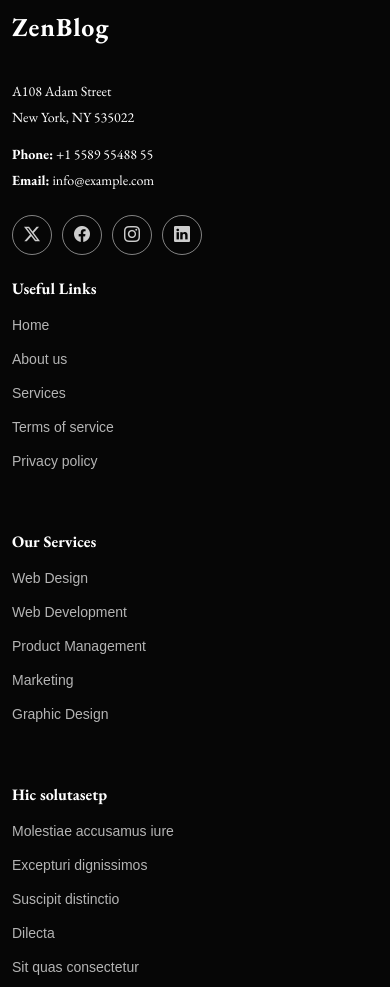
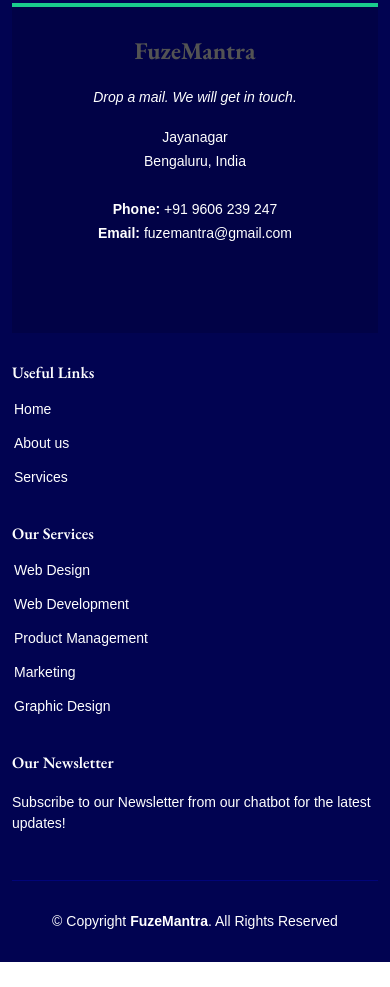
Before and after one commit to Shreesha99/fuzemantramain, a plain HTML site: page single-post.html in a window 390 px wide. Shown: the part 7473-8460 px from the top of the page. After the commit the page ends 8435 px from the top, so only its background shows below. Drawn offline with nearby package versions, Linux system fonts and the light colour scheme.

Commit message:
style: update footer styles and content in main.css and single-post.html

```diff
--- a/assets/css/main.css
+++ b/assets/css/main.css
@@ -449,125 +449,159 @@ h6 {
 }
 
 /*--------------------------------------------------------------
-# Global Footer
---------------------------------------------------------------*/
-.footer {
-  color: var(--default-color);
-  background-color: var(--background-color);
+# Footer
+--------------------------------------------------------------*/
+#footer {
+  background: #010351;
+  padding: 0 0 30px 0;
+  color: #fff;
   font-size: 14px;
-  position: relative;
-}
-
-.footer .footer-top {
-  padding-top: 50px;
-  border-top: 1px solid color-mix(in srgb, var(--default-color), transparent 90%);
-}
-
-.footer .footer-about .logo {
+}
+
+#footer .footer-top {
+  padding: 60px 0 30px 0;
+}
+
+#footer .footer-top .footer-info {
+  margin-bottom: 15px;
+  background: #010246;
+  color: #fff;
+  border-top: 4px solid #1acc8d;
+  text-align: center;
+  padding: 30px 20px;
+}
+
+#footer .footer-top .footer-info h3 {
+  font-size: 24px;
+  margin: 0 0 20px 0;
+  padding: 2px 0 2px 0;
   line-height: 1;
-  margin-bottom: 25px;
-}
-
-.footer .footer-about .logo img {
-  max-height: 40px;
-  margin-right: 6px;
-}
-
-.footer .footer-about .logo span {
-  color: var(--heading-color);
-  font-family: var(--heading-font);
-  font-size: 26px;
   font-weight: 700;
-  letter-spacing: 1px;
-}
-
-.footer .footer-about p {
+}
+
+#footer .footer-top .footer-info p {
   font-size: 14px;
-  font-family: var(--heading-font);
-}
-
-.footer .social-links a {
-  display: flex;
-  align-items: center;
-  justify-content: center;
-  width: 40px;
-  height: 40px;
+  line-height: 24px;
+  margin-bottom: 0;
+  font-family: "Montserrat", sans-serif;
+}
+
+#footer .footer-top .social-links a {
+  font-size: 18px;
+  display: inline-block;
+  color: #fff;
+  line-height: 1;
+  padding: 8px 0;
+  margin-right: 4px;
   border-radius: 50%;
-  border: 1px solid color-mix(in srgb, var(--default-color), transparent 50%);
+  text-align: center;
+  width: 36px;
+  height: 36px;
+  transition: 0.3s;
+}
+
+#footer .footer-top .social-links a:hover {
+  background: #1acc8d;
+  color: #fff;
+  text-decoration: none;
+}
+
+#footer .footer-top h4 {
   font-size: 16px;
-  color: color-mix(in srgb, var(--default-color), transparent 20%);
-  margin-right: 10px;
-  transition: 0.3s;
-}
-
-.footer .social-links a:hover {
-  color: var(--accent-color);
-  border-color: var(--accent-color);
-}
-
-.footer h4 {
-  font-size: 16px;
-  font-weight: bold;
+  font-weight: 600;
+  color: #fff;
   position: relative;
   padding-bottom: 12px;
 }
 
-.footer .footer-links {
+#footer .footer-top .footer-links {
   margin-bottom: 30px;
 }
 
-.footer .footer-links ul {
+#footer .footer-top .footer-links ul {
   list-style: none;
   padding: 0;
   margin: 0;
 }
 
-.footer .footer-links ul i {
+#footer .footer-top .footer-links ul i {
   padding-right: 2px;
-  font-size: 12px;
-  line-height: 0;
-}
-
-.footer .footer-links ul li {
+  color: #61ebba;
+  font-size: 18px;
+  line-height: 1;
+}
+
+#footer .footer-top .footer-links ul li {
   padding: 10px 0;
   display: flex;
   align-items: center;
 }
 
-.footer .footer-links ul li:first-child {
+#footer .footer-top .footer-links ul li:first-child {
   padding-top: 0;
 }
 
-.footer .footer-links ul a {
-  color: color-mix(in srgb, var(--default-color), transparent 30%);
+#footer .footer-top .footer-links ul a {
+  color: #fff;
+  transition: 0.3s;
   display: inline-block;
   line-height: 1;
 }
 
-.footer .footer-links ul a:hover {
-  color: var(--accent-color);
-}
-
-.footer .footer-contact p {
-  margin-bottom: 5px;
-}
-
-.footer .copyright {
-  padding: 25px 0;
-  border-top: 1px solid color-mix(in srgb, var(--default-color), transparent 90%);
-}
-
-.footer .copyright p {
-  margin-bottom: 0;
-}
-
-.footer .credits {
-  margin-top: 8px;
+#footer .footer-top .footer-links ul a:hover {
+  color: #4be8b0;
+}
+
+#footer .footer-top .footer-newsletter form {
+  margin-top: 30px;
+  background: #fff;
+  padding: 6px 10px 6px 15px;
+  position: relative;
+  border-radius: 50px;
+}
+
+#footer .footer-top .footer-newsletter form input[type=email] {
+  border: 0;
+  padding: 4px;
+  width: calc(100% - 110px);
+}
+
+#footer .footer-top .footer-newsletter form input[type=submit] {
+  position: absolute;
+  top: 0;
+  right: -2px;
+  bottom: 0;
+  border: 0;
+  background: none;
+  font-size: 16px;
+  padding: 0 20px;
+  background: #1acc8d;
+  color: #fff;
+  transition: 0.3s;
+  border-radius: 50px;
+}
+
+#footer .footer-top .footer-newsletter form input[type=submit]:hover {
+  background: #149f6e;
+}
+
+#footer .copyright {
+  border-top: 1px solid #010479;
+  text-align: center;
+  padding-top: 30px;
+}
+
+#footer .credits {
+  padding-top: 10px;
+  text-align: center;
   font-size: 13px;
-}
-
-.footer .credits a {
-  color: var(--default-color);
+  color: #fff;
+}
+
+@media (max-width: 575px) {
+  #footer .footer-top .footer-info {
+    margin: -20px 0 30px 0;
+  }
 }
 
 /*--------------------------------------------------------------
@@ -575,11 +609,13 @@ h6 {
 --------------------------------------------------------------*/
 #preloader {
   position: fixed;
-  inset: 0;
-  z-index: 999999;
+  top: 0;
+  left: 0;
+  right: 0;
+  bottom: 0;
+  z-index: 9999;
   overflow: hidden;
-  background: var(--background-color);
-  transition: all 0.6s ease-out;
+  background: #fff;
 }
 
 #preloader:before {
@@ -587,12 +623,12 @@ h6 {
   position: fixed;
   top: calc(50% - 30px);
   left: calc(50% - 30px);
-  border: 6px solid #ffffff;
-  border-color: var(--accent-color) transparent var(--accent-color) transparent;
+  border: 6px solid #1acc8d;
+  border-top-color: #d2f9eb;
   border-radius: 50%;
   width: 60px;
   height: 60px;
-  animation: animate-preloader 1.5s linear infinite;
+  animation: animate-preloader 1s linear infinite;
 }
 
 @keyframes animate-preloader {
@@ -604,6 +640,7 @@ h6 {
     transform: rotate(360deg);
   }
 }
+
 
 /*--------------------------------------------------------------
 # Scroll Top Button
--- a/single-post.html
+++ b/single-post.html
@@ -25,14 +25,6 @@
 
   <!-- Main CSS File -->
   <link href="assets/css/main.css" rel="stylesheet">
-
-  <!-- =======================================================
-  * Template Name: ZenBlog
-  * Template URL: https://bootstrapmade.com/zenblog-bootstrap-blog-template/
-  * Updated: Aug 08 2024 with Bootstrap v5.3.3
-  * Author: BootstrapMade.com
-  * License: https://bootstrapmade.com/license/
-  ======================================================== -->
 </head>
 
 <body class="single-post-page">
@@ -47,7 +39,7 @@
 
       <nav id="navbar" class="navbar">
         <ul>
-          <li><a class="nav-link scrollto active" href="index.html">Back to Home</a></li>
+          <li><a class="nav-link scrollto" href="index.html">Back to Home</a></li>
         </ul>
         <i class="bi bi-list mobile-nav-toggle"></i>
       </nav><!-- .navbar -->
@@ -395,88 +387,80 @@
     </div>
 
   </main>
+  <!-- ======= Footer ======= -->
+  <footer id="footer">
+    <div class="footer-top">
+      <div class="container">
+        <div class="row">
 
-  <footer id="footer" class="footer dark-background">
-
-    <div class="container footer-top">
-      <div class="row gy-4">
-        <div class="col-lg-4 col-md-6 footer-about">
-          <a href="index.html" class="logo d-flex align-items-center">
-            <span class="sitename">ZenBlog</span>
+          <div class="col-lg-4 col-md-6">
+            <div class="footer-info">
+              <h3>FuzeMantra</h3>
+              <p class="pb-3"><em>Drop a mail. We will get in touch.</em>
+              </p>
+              <p>
+                Jayanagar <br>
+                Bengaluru, India<br><br>
+                <strong>Phone:</strong> +91 9606 239 247<br>
+                <strong>Email:</strong> fuzemantra@gmail.com<br>
+              </p>
+              <div class="social-links mt-3">
+                <a href="https://x.com/FuzeMantra" class="twitter" target="_blank" aria-label="Follow FuzeMantra on Twitter">
+                  <i class="ri-twitter-x-line"></i>
                 </a>
-          <div class="footer-contact pt-3">
-            <p>A108 Adam Street</p>
-            <p>New York, NY 535022</p>
-            <p class="mt-3"><strong>Phone:</strong> <span>+1 5589 55488 55</span></p>
-            <p><strong>Email:</strong> <span>info@example.com</span></p>
+                <!-- <a href="#" class="facebook" target="_blank" aria-label="Follow FuzeMantra on Facebook">
+                  <i class="bx bxl-facebook"></i>
+                </a> -->
+                <a href="https://www.instagram.com/fuzemantra/" class="instagram" target="_blank" aria-label="Follow FuzeMantra on Instagram">
+                  <i class="bx bxl-instagram"></i>
+                </a>
+                <a href="https://www.linkedin.com/company/fuzemantra/" target="_blank" class="linkedin" aria-label="Connect with FuzeMantra on LinkedIn">
+                  <i class="bx bxl-linkedin"></i>
+                </a>
               </div>
-          <div class="social-links d-flex mt-4">
-            <a href=""><i class="bi bi-twitter-x"></i></a>
-            <a href=""><i class="bi bi-facebook"></i></a>
-            <a href=""><i class="bi bi-instagram"></i></a>
-            <a href=""><i class="bi bi-linkedin"></i></a>
             </div>
           </div>
 
-        <div class="col-lg-2 col-md-3 footer-links">
+          <div class="col-lg-2 col-md-6 footer-links">
             <h4>Useful Links</h4>
             <ul>
-            <li><a href="#">Home</a></li>
-            <li><a href="#">About us</a></li>
-            <li><a href="#">Services</a></li>
-            <li><a href="#">Terms of service</a></li>
-            <li><a href="#">Privacy policy</a></li>
+              <li><i class="bx bx-chevron-right"></i> <a href="#">Home</a></li>
+              <li><i class="bx bx-chevron-right"></i> <a href="#about">About us</a></li>
+              <li><i class="bx bx-chevron-right"></i> <a href="#features">Services</a></li>
             </ul>
           </div>
 
-        <div class="col-lg-2 col-md-3 footer-links">
+          <div class="col-lg-2 col-md-6 footer-links">
             <h4>Our Services</h4>
             <ul>
-            <li><a href="#">Web Design</a></li>
-            <li><a href="#">Web Development</a></li>
-            <li><a href="#">Product Management</a></li>
-            <li><a href="#">Marketing</a></li>
-            <li><a href="#">Graphic Design</a></li>
+              <li><i class="bx bx-chevron-right"></i> <a href="#features">Web Design</a></li>
+              <li><i class="bx bx-chevron-right"></i> <a href="#features">Web Development</a></li>
+              <li><i class="bx bx-chevron-right"></i> <a href="#features">Product Management</a></li>
+              <li><i class="bx bx-chevron-right"></i> <a href="#features">Marketing</a></li>
+              <li><i class="bx bx-chevron-right"></i> <a href="#features">Graphic Design</a></li>
             </ul>
           </div>
 
-        <div class="col-lg-2 col-md-3 footer-links">
-          <h4>Hic solutasetp</h4>
-          <ul>
-            <li><a href="#">Molestiae accusamus iure</a></li>
-            <li><a href="#">Excepturi dignissimos</a></li>
-            <li><a href="#">Suscipit distinctio</a></li>
-            <li><a href="#">Dilecta</a></li>
-            <li><a href="#">Sit quas consectetur</a></li>
-          </ul>
-        </div>
-
-        <div class="col-lg-2 col-md-3 footer-links">
-          <h4>Nobis illum</h4>
-          <ul>
-            <li><a href="#">Ipsam</a></li>
-            <li><a href="#">Laudantium dolorum</a></li>
-            <li><a href="#">Dinera</a></li>
-            <li><a href="#">Trodelas</a></li>
-            <li><a href="#">Flexo</a></li>
-          </ul>
+          <div class="col-lg-4 col-md-6 footer-newsletter">
+            <h4>Our Newsletter</h4>
+            <p>Subscribe to our Newsletter from our chatbot for the latest updates!</p>
+            <!-- <form id="newsletter-form" action="javascript:void(0);" method="post">
+              <input type="email" name="email" id="email" required>
+              <input type="submit" value="Subscribe">
+            </form>
+            <div id="subscription-message"></div> -->
           </div>
 
         </div>
       </div>
+    </div>
 
-    <div class="container copyright text-center mt-4">
-      <p>© <span>Copyright</span> <strong class="px-1 sitename">ZenBlog</strong> <span>All Rights Reserved</span></p>
-      <div class="credits">
-        <!-- All the links in the footer should remain intact. -->
-        <!-- You can delete the links only if you've purchased the pro version. -->
-        <!-- Licensing information: https://bootstrapmade.com/license/ -->
-        <!-- Purchase the pro version with working PHP/AJAX contact form: [buy-url] -->
-        Designed by <a href="https://bootstrapmade.com/">BootstrapMade</a>
+    <div class="container">
+      <div class="copyright">
+        &copy; Copyright <strong><span>FuzeMantra</span></strong>. All Rights Reserved
       </div>
     </div>
-
-  </footer>
+  </footer><!-- End Footer -->
 
   <!-- Scroll Top -->
   <a href="#" id="scroll-top" class="scroll-top d-flex align-items-center justify-content-center"><i class="bi bi-arrow-up-short"></i></a>
```
Lines whose indentation alone changed are shown as unchanged.
